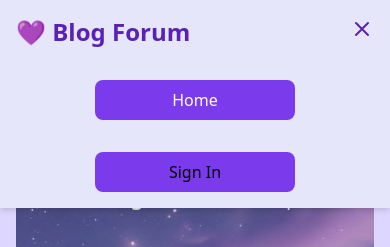
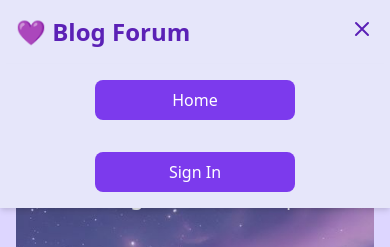
Before and after one commit to Anushree-Mohanty/Blog-Forum, a React (Vite) app: page / in a window 390 px wide. Both pictures are taken after a click on the button 362 px from the left and 29 px from the top of the page. Shown: the top 247 px of the page. Built offline with nearby package versions, Linux system fonts and the light colour scheme; a web font is replaced by a local one.

Commit message:
changes made

```diff
--- a/src/components/Navbar.jsx
+++ b/src/components/Navbar.jsx
@@ -121,7 +121,7 @@ function Navbar({ user, handleLogout }) {
           ) : (
             <Link
               to="/signin"
-              className=" w-[200px] text-center bg-purple-600 text-black px-4 py-2 rounded-lg hover:bg-purple-700 transition-all"
+              className=" w-[200px] text-center bg-purple-600 text-white px-4 py-2 rounded-lg hover:bg-purple-700 transition-all"
               onClick={() => setIsMenuOpen(false)} // Close menu on click
             >
               Sign In
```
